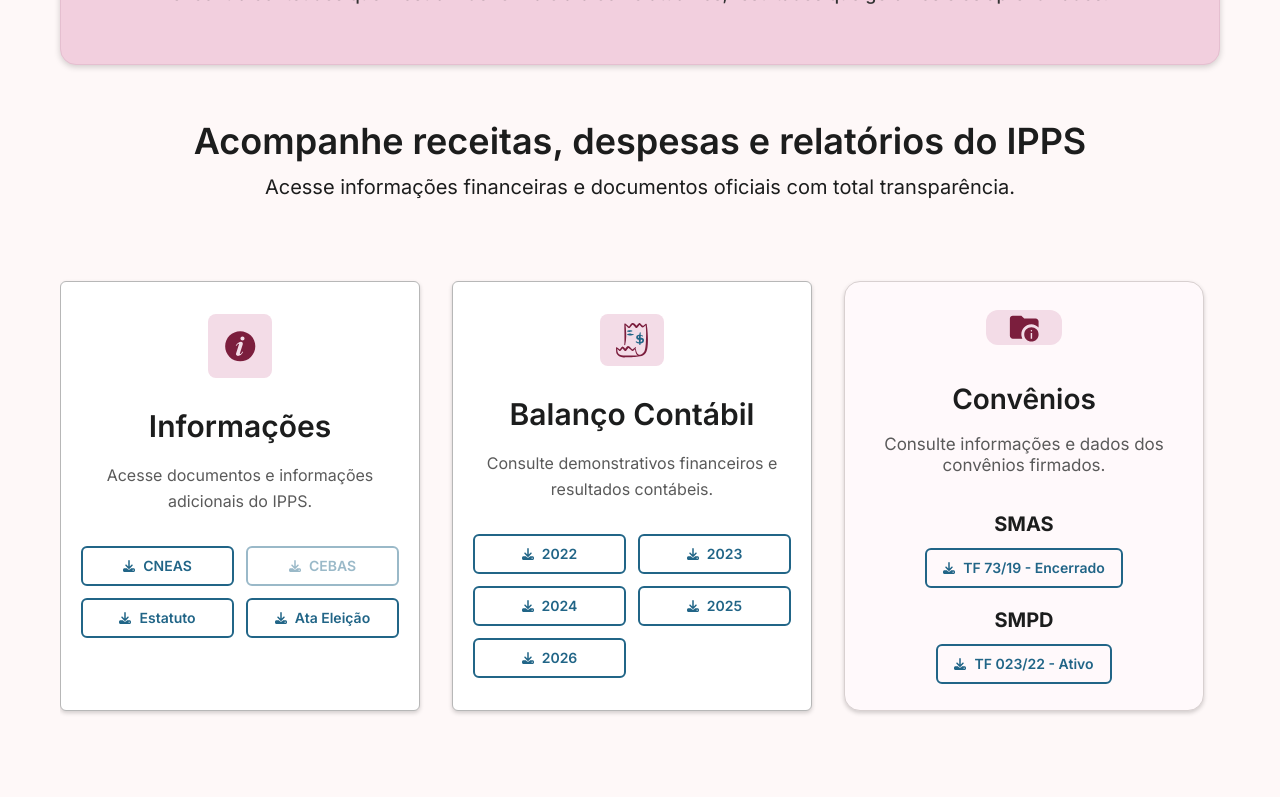
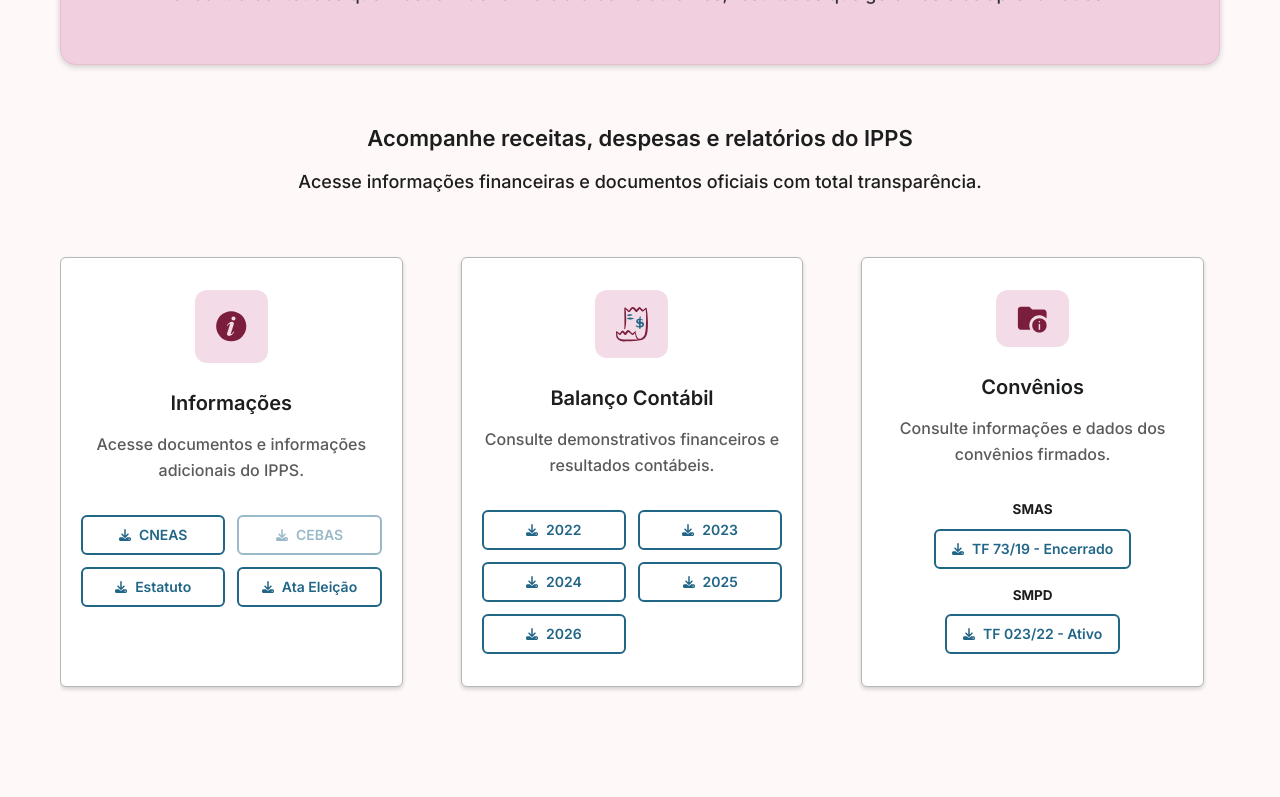
Before and after one commit to MF-Sergio/IPPS, a React (Vite) app: page /transparencia in a window 1280 px wide. Shown: the part 1040-1837 px from the top of the page. Built offline with nearby package versions, Linux system fonts and the light colour scheme.

Commit message:
style: ajustes de posicionamento e estilização dentro da página transparência

```diff
--- a/src/pages/Transparencia/components/SecaoTransparencia.tsx
+++ b/src/pages/Transparencia/components/SecaoTransparencia.tsx
@@ -1,4 +1,4 @@
-import { useState } from "react";
+import { useState, type ReactNode } from "react";
 import { FaDownload } from "react-icons/fa6";
 import {
   cartoesTransparencia,
@@ -35,74 +35,41 @@ function LinkDownload({ label, href }: LinkDocumento) {
 function TituloSecao({ title, subtitle }: { title: string; subtitle: string }) {
   return (
     <div className="mx-auto max-w-4xl text-center">
-      <h2 className="text-4xl font-bold text-[#1C1D1D]">{title}</h2>
-      <p className="mt-3 text-xl text-[#1C1D1D]">{subtitle}</p>
+      <h2 className="text-[22px] font-semibold text-[#1C1D1D]">{title}</h2>
+      <p className="mt-3 text-[18px] font-medium text-[#1C1D1D]">{subtitle}</p>
     </div>
   );
 }
+
+type CartaoDocumentoProps = DadosCartaoDocumento & {
+  footer?: ReactNode;
+};
 
 function CartaoDocumento({
   icon,
   title,
   description,
   links,
-}: DadosCartaoDocumento) {
+  footer,
+}: CartaoDocumentoProps) {
   return (
     <article className="flex h-[430px] flex-col rounded-[6px] border border-[#b7b7b7] bg-white px-5 py-8 shadow-[0_2px_4px_rgba(0,0,0,0.18)]">
-      <div className="mx-auto flex h-16 w-16 items-center justify-center rounded-lg bg-[#f3dce7]">
+      <div className="mx-auto flex h-[73px] w-[73px] items-center justify-center rounded-xl bg-[#f3dce7]">
         <img src={icon} alt="" className="h-[35px] w-[35px] object-contain" />
       </div>
-      <h3 className="mt-6 text-[30px] font-bold text-[#1C1D1D]">{title}</h3>
-      <p className="mt-3 text-base leading-relaxed text-[#5a5a5a]">
+      <div className="mt-6 flex flex-1 flex-col">
+        <h3 className="text-[20px] font-semibold text-[#1C1D1D]">{title}</h3>
+        <p className="mt-3 text-base font-medium leading-relaxed text-[#5a5a5a]">
           {description}
         </p>
+        {links.length > 0 ? (
           <div className="mt-8 grid grid-cols-2 gap-3">
             {links.map((link) => (
               <LinkDownload key={link.label} {...link} />
             ))}
           </div>
-    </article>
-  );
-}
-
-function CartaoConveniosRapidos() {
-  const cartaoConvenios = cartoesTransparencia[2]!;
-
-  return (
-    <article className="flex h-[430px] flex-col items-center rounded-[16px] border border-[#d8d0d0] bg-[#fff9fb] px-6 py-7 text-center shadow-[0_2px_4px_rgba(0,0,0,0.18)] overflow-hidden">
-      <div className="flex h-[76px] w-[76px] items-center justify-center rounded-xl bg-[#f3dce7]">
-        <img
-          src={cartaoConvenios.icon}
-          alt=""
-          className="h-[35px] w-[35px] object-contain"
-        />
-      </div>
-
-      <h3 className="mt-8 text-[28px] font-bold text-[#1C1D1D]">Convênios</h3>
-      <p className="mt-3 max-w-[360px] text-[17px] leading-tight text-[#5a5a5a]">
-        Consulte informações e dados dos convênios firmados.
-      </p>
-
-      <div className="mt-8 flex w-full max-w-[360px] flex-1 flex-col justify-start gap-4">
-        <div>
-          <p className="text-[20px] font-bold text-[#1C1D1D]">SMAS</p>
-          <div className="mt-2 flex justify-center">
-            <LinkDownload {...conveniosTransparencia.smas} />
-          </div>
-        </div>
-
-        <div>
-          <p className="text-[20px] font-bold text-[#1C1D1D]">SMPD</p>
-          <div className="mt-2 flex justify-center">
-            <button
-              type="button"
-              className="inline-flex items-center justify-center gap-2 rounded-md border-2 border-[var(--verde)] px-4 py-2 text-sm font-semibold text-[var(--verde)] transition-colors duration-200 hover:bg-[var(--verde)] hover:text-white"
-            >
-              <FaDownload className="text-[0.75rem]" />
-              TF 023/22 - Ativo
-            </button>
-          </div>
-        </div>
+        ) : null}
+        {footer ? <div className="mt-auto pt-8">{footer}</div> : null}
       </div>
     </article>
   );
@@ -110,9 +77,11 @@ function CartaoConveniosRapidos() {
 
 function CampoDetalhe({ title, lines }: { title: string; lines: string[] }) {
   return (
-    <div>
-      <p className="text-[16px] font-semibold text-[#1C1D1D]">{title}</p>
-      <div className="mt-2 space-y-1 text-[15px] text-[#1C1D1D]">
+    <div className="flex items-start gap-3">
+      <p className="shrink-0 text-[15px] font-semibold text-[#1C1D1D]">
+        {title}
+      </p>
+      <div className="flex flex-wrap gap-4 text-[15px] text-[#1C1D1D] font-medium">
         {lines.map((line) => (
           <p key={line}>{line}</p>
         ))}
@@ -123,15 +92,17 @@ function CampoDetalhe({ title, lines }: { title: string; lines: string[] }) {
 
 function CartaoSmpdDetalhado() {
   return (
-    <article className="h-[430px] w-full overflow-hidden rounded-[14px] bg-[#dde3e8] px-5 py-5 text-[#1C1D1D] shadow-[0_2px_4px_rgba(0,0,0,0.18)]">
+    <article className="h-[430px] w-full overflow-hidden rounded-[14px] bg-[#dde3e8] px-[78px] py-[24.5px] text-[#1C1D1D] shadow-[0_2px_4px_rgba(0,0,0,0.18)]">
       <div className="flex h-full flex-col justify-between">
+        <h3 className="self-start text-[18px] font-semibold text-[#1C1D1D]">
+          SMPD
+        </h3>
         <div className="flex items-start justify-between gap-5">
-          <div className="min-w-0 flex-1">
-            <h3 className="text-[18px] font-semibold text-[#1C1D1D]">SMPD</h3>
-            <h4 className="mt-4 text-[16px] font-bold text-[#216587]">
+          <div className="text-start min-w-0 flex-1">
+            <h4 className="text-[16px] font-bold text-[#216587]">
               Objeto da Parceria
             </h4>
-            <p className="mt-2 max-w-[690px] text-[15px] leading-relaxed text-[#1C1D1D]">
+            <p className="mt-2 max-w-[600px] text-[15px] leading-relaxed text-[#1C1D1D]">
               Execução de serviço de Proteção Especial para pessoas com
               Deficiências na modalidade Centro dia e similares, com
               disponibilidade de 200 metas (usuários cadastrados) visando
@@ -152,9 +123,9 @@ function CartaoSmpdDetalhado() {
           </div>
         </div>
 
-        <div className="grid grid-cols-[1fr_190px] gap-8">
+        <div className="pb-6 grid grid-cols-[1fr_190px] gap-8">
           <div>
-            <h4 className="text-[16px] font-bold text-[#216587]">
+            <h4 className="text-start text-[16px] font-bold text-[#216587]">
               Informações
             </h4>
             <div className="mt-2 space-y-4">
@@ -183,6 +154,7 @@ function CartaoSmpdDetalhado() {
 export default function SecaoTransparencia() {
   const cartaoInformacoes = cartoesTransparencia[0]!;
   const cartaoBalanco = cartoesTransparencia[1]!;
+  const cartaoConvenios = cartoesTransparencia[2]!;
   const [smpdAtivo, setSmpdAtivo] = useState(false);
 
   function abrirSmpd() {
@@ -197,7 +169,7 @@ export default function SecaoTransparencia() {
     <section className="w-full overflow-hidden py-6">
       <TituloSecao {...secaoTransparencia} />
 
-      <div className="mt-10">
+      <div className="mt-5">
         <div
           className="flex transition-transform duration-700 ease-in-out"
           style={{
@@ -206,35 +178,27 @@ export default function SecaoTransparencia() {
           }}
         >
           <div className="w-1/2 pr-4">
-            <div className="mt-10 grid grid-cols-3 gap-8">
+            <div className="mt-10 grid grid-cols-3 gap-[58px]">
               <CartaoDocumento {...cartaoInformacoes} />
               <CartaoDocumento {...cartaoBalanco} />
-              <article className="flex h-[430px] flex-col items-center rounded-[16px] border border-[#d8d0d0] bg-[#fff9fb] px-6 py-7 text-center shadow-[0_2px_4px_rgba(0,0,0,0.18)] overflow-hidden">
-                <div className="flex h-[76px] w-[76px] items-center justify-center rounded-xl bg-[#f3dce7]">
-                  <img
-                    src={cartoesTransparencia[2]!.icon}
-                    alt=""
-                    className="h-[35px] w-[35px] object-contain"
-                  />
-                </div>
-
-                <h3 className="mt-8 text-[28px] font-bold text-[#1C1D1D]">
-                  Convênios
-                </h3>
-                <p className="mt-3 max-w-[360px] text-[17px] leading-tight text-[#5a5a5a]">
-                  Consulte informações e dados dos convênios firmados.
+              <CartaoDocumento
+                {...cartaoConvenios}
+                links={[]}
+                footer={
+                  <div className="flex flex-col gap-4">
+                    <div>
+                      <p className="text-[13.5px] font-bold text-[#1C1D1D]">
+                        SMAS
                       </p>
-
-                <div className="mt-8 flex w-full max-w-[360px] flex-1 flex-col justify-start gap-4">
-                  <div>
-                    <p className="text-[20px] font-bold text-[#1C1D1D]">SMAS</p>
                       <div className="mt-2 flex justify-center">
                         <LinkDownload {...conveniosTransparencia.smas} />
                       </div>
                     </div>
 
                     <div>
-                    <p className="text-[20px] font-bold text-[#1C1D1D]">SMPD</p>
+                      <p className="text-[13.5px] font-bold text-[#1C1D1D]">
+                        SMPD
+                      </p>
                       <div className="mt-2 flex justify-center">
                         <button
                           type="button"
@@ -247,7 +211,8 @@ export default function SecaoTransparencia() {
                       </div>
                     </div>
                   </div>
-              </article>
+                }
+              />
             </div>
           </div>
 
```
Lines whose indentation alone changed are shown as unchanged.
